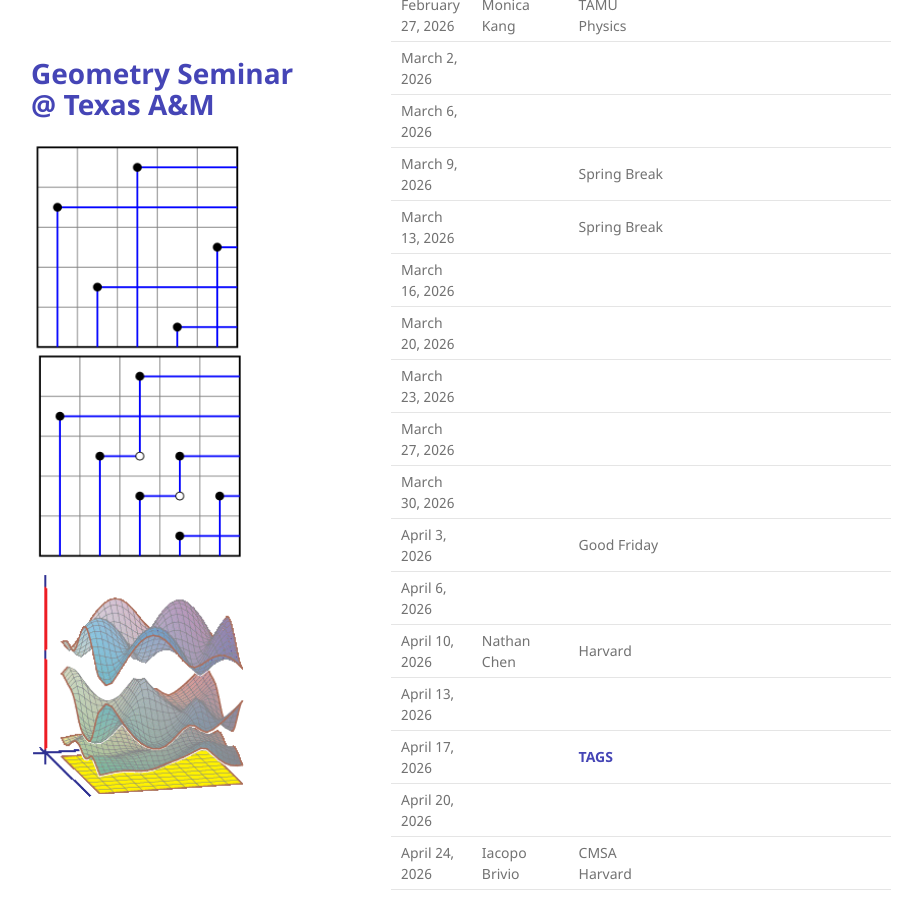
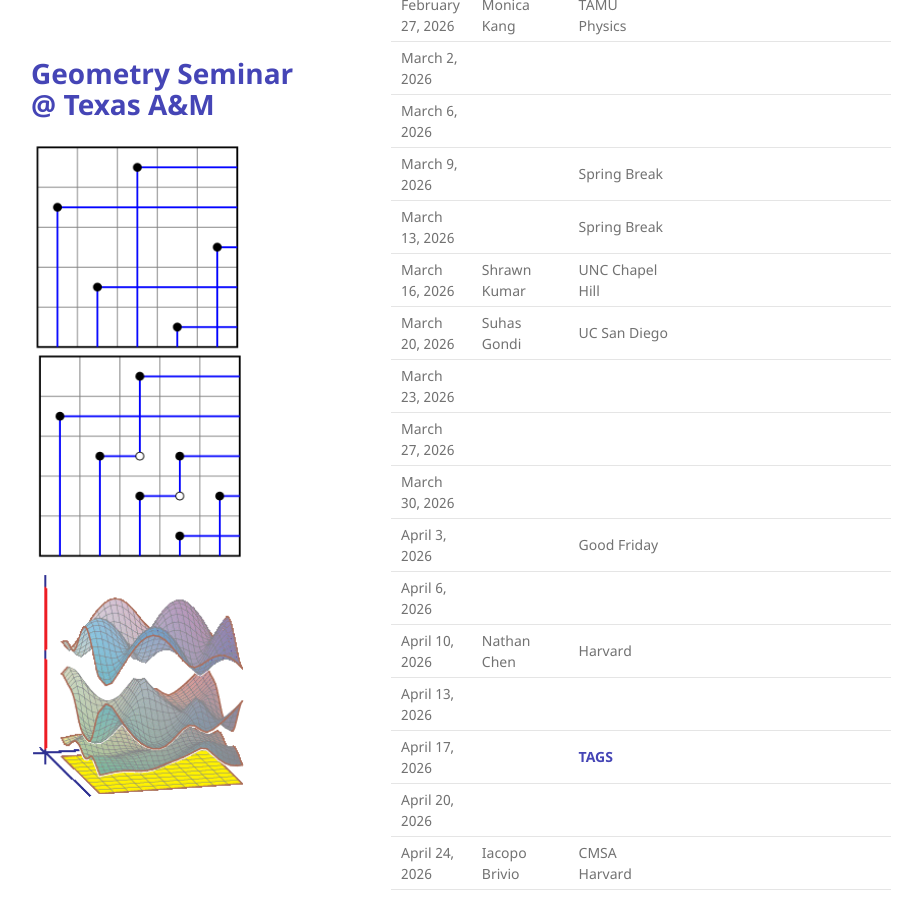
Before and after one commit to tamu-seminar/geometry, a Jekyll site: the page built from index.md, in a window 1280 px wide and 900 px high, scrolled down 1258 px. Shown: the whole window, without its empty margins (179-1101 px from the left). Built offline with Jekyll 4.4.1, drawn with Linux system fonts in a browser that asks for light colours.

Commit message:
Update index.md

```diff
--- a/index.md
+++ b/index.md
@@ -40,8 +40,8 @@ The organizers are [Frank Sottile](https://franksottile.github.io/) and others.
 | March 6, 2026 | | | | |
 | March 9, 2026 | | Spring Break | | |
 | March 13, 2026 | | Spring Break | | |
-| March 16, 2026 | | | | |
-| March 20, 2026 | | | | |
+| March 16, 2026 | Shrawn Kumar | UNC Chapel Hill | | |
+| March 20, 2026 | Suhas Gondi| UC San Diego | | |
 | March 23, 2026 | | | | |
 | March 27, 2026 | | | | |
 | March 30, 2026 | | | | |
```
